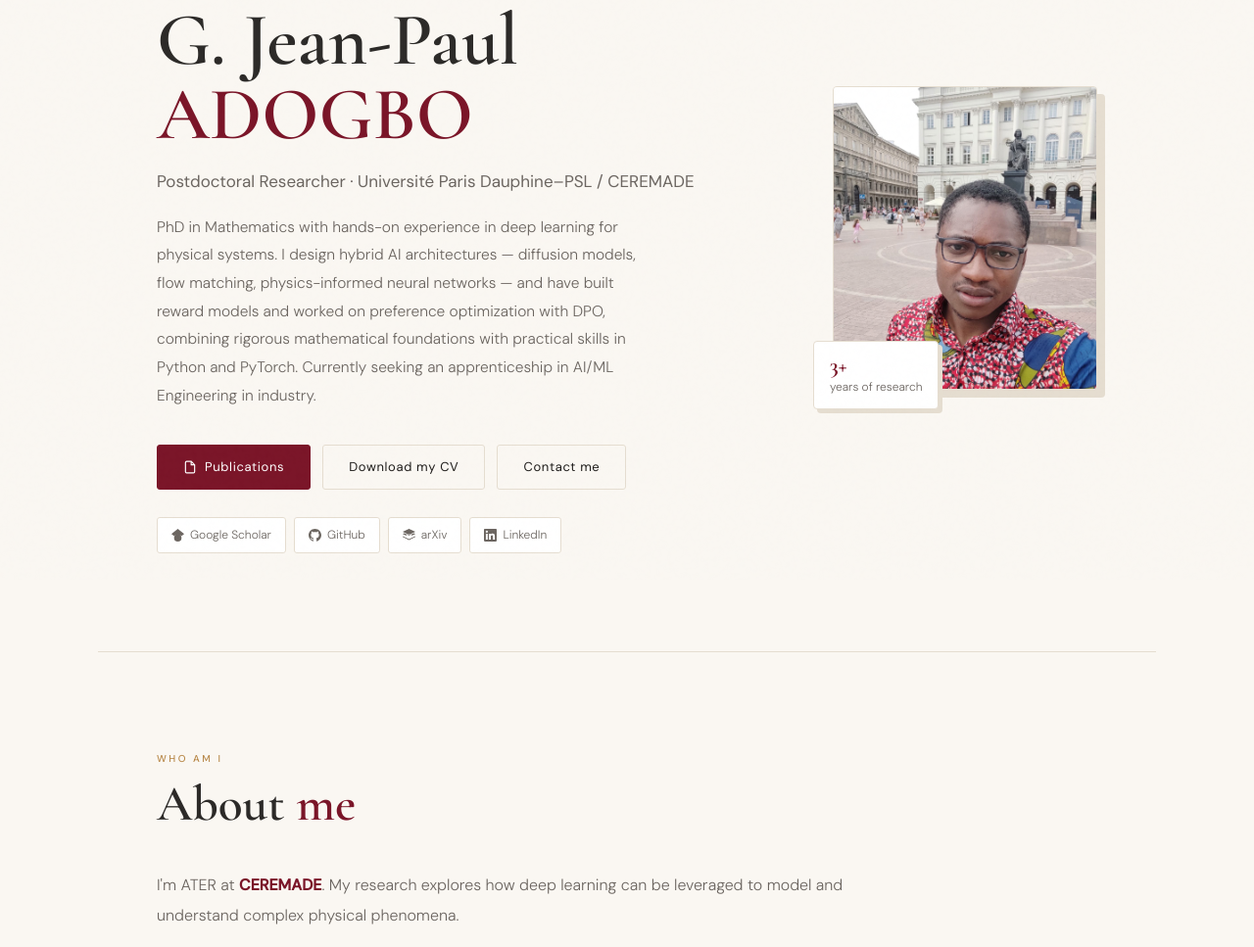
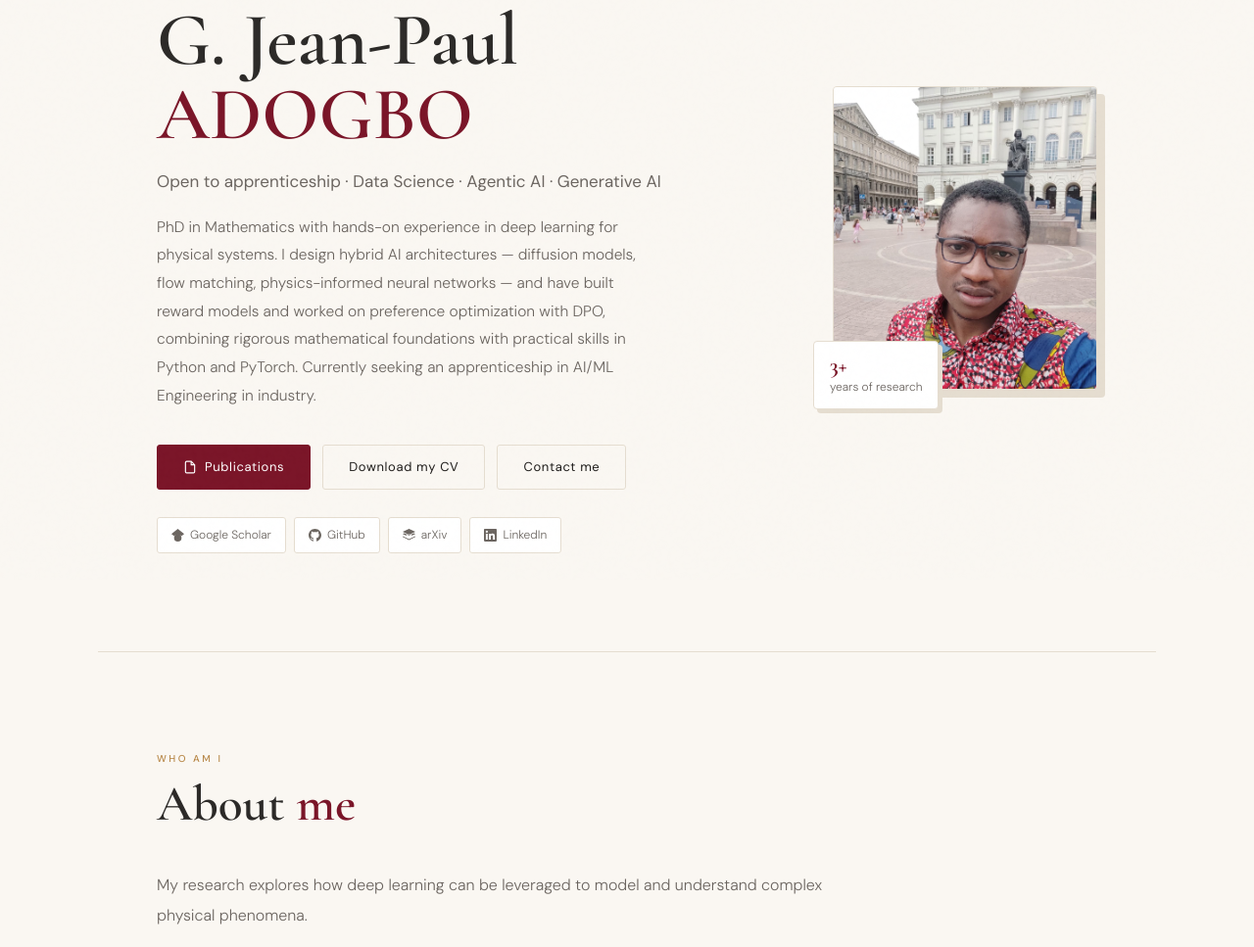
Before and after one commit to ADOGBO/ADOGBO.github.io, a plain HTML site: page index.html in a window 1280 px wide. Shown: the part 208-1175 px from the top of the page at 98% size. Drawn offline with nearby package versions, Linux system fonts and the light colour scheme.

Commit message:
Update index.html
change title- apprentice

```diff
--- a/index.html
+++ b/index.html
@@ -629,7 +629,7 @@
       <h1 class="hero-name">
         G. Jean-Paul<br><span class="accent">ADOGBO</span>
       </h1>
-      <p class="hero-title">Postdoctoral Researcher · Université Paris Dauphine–PSL / CEREMADE</p>
+      <p class="hero-title">Open to apprenticeship · Data Science · Agentic AI ·  Generative AI</p>
       <p class="hero-desc">
         <!-- ── HERO  I develop deep learning methods for modeling and predicting complex physical systems, combining numerical simulation and data-driven approaches.-->
         PhD in Mathematics with hands-on experience in deep learning for physical systems. I design hybrid AI architectures — diffusion models,
@@ -681,7 +681,8 @@
     <div class="section-label">Who am I</div>
     <h2 class="section-title">About <span>me</span></h2>
     <p style="font-size:16px; color:var(--muted); max-width:720px; line-height:1.9; margin-bottom:20px;">
-      I'm ATER at <strong style="color:var(--text)"><a href="https://www.ceremade.dauphine.fr" target="_blank" style="color:var(--accent); text-decoration:none;">CEREMADE</a></strong>. My research explores how deep learning can be leveraged to model and understand complex physical phenomena.
+      <!--I'm ATER at <strong style="color:var(--text)"><a href="https://www.ceremade.dauphine.fr" target="_blank" style="color:var(--accent); text-decoration:none;">CEREMADE</a></strong>.-->
+      My research explores how deep learning can be leveraged to model and understand complex physical phenomena.
     </p>
     <p style="font-size:16px; color:var(--muted); max-width:720px; line-height:1.9; margin-bottom:48px;">
       I received my PhD from Université Paris Dauphine–PSL under the supervision of
```
